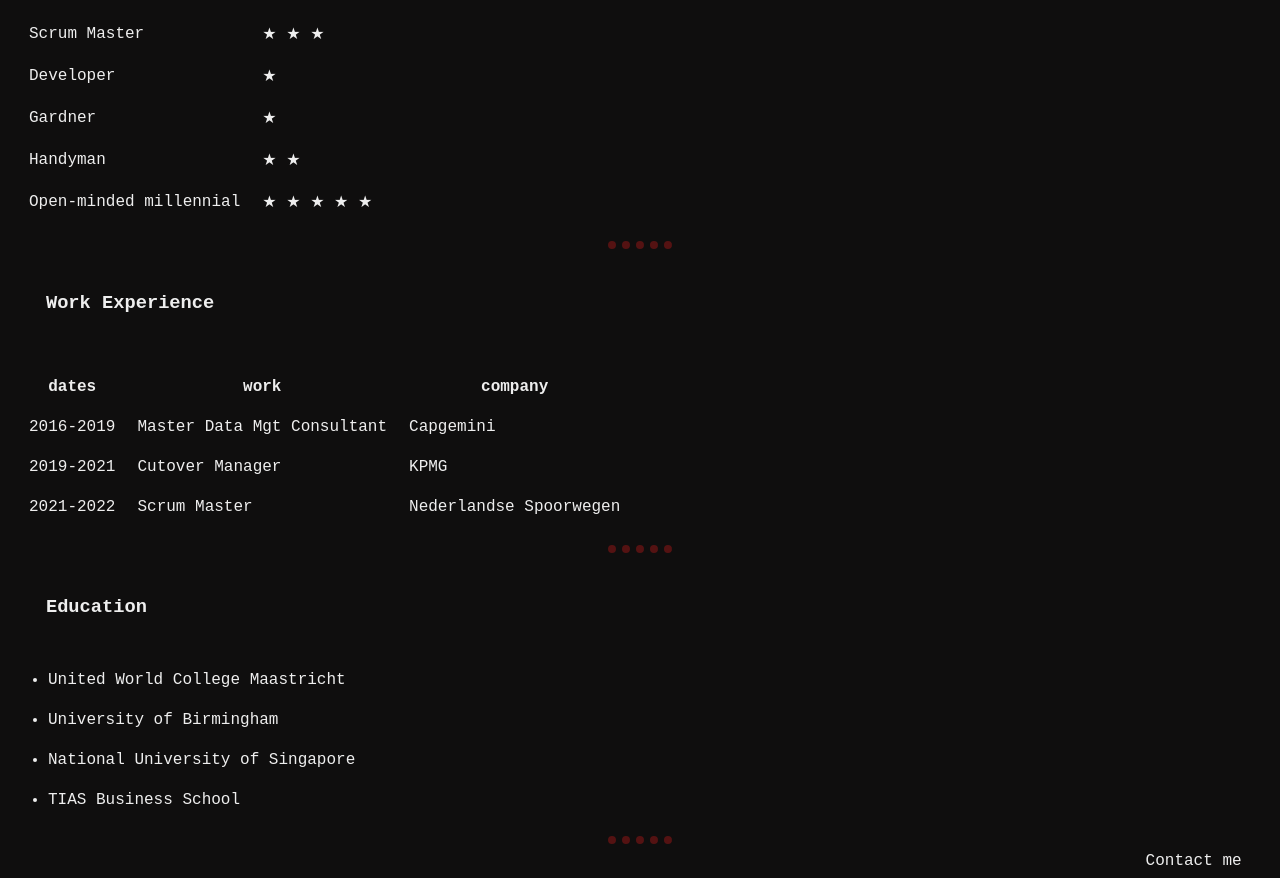
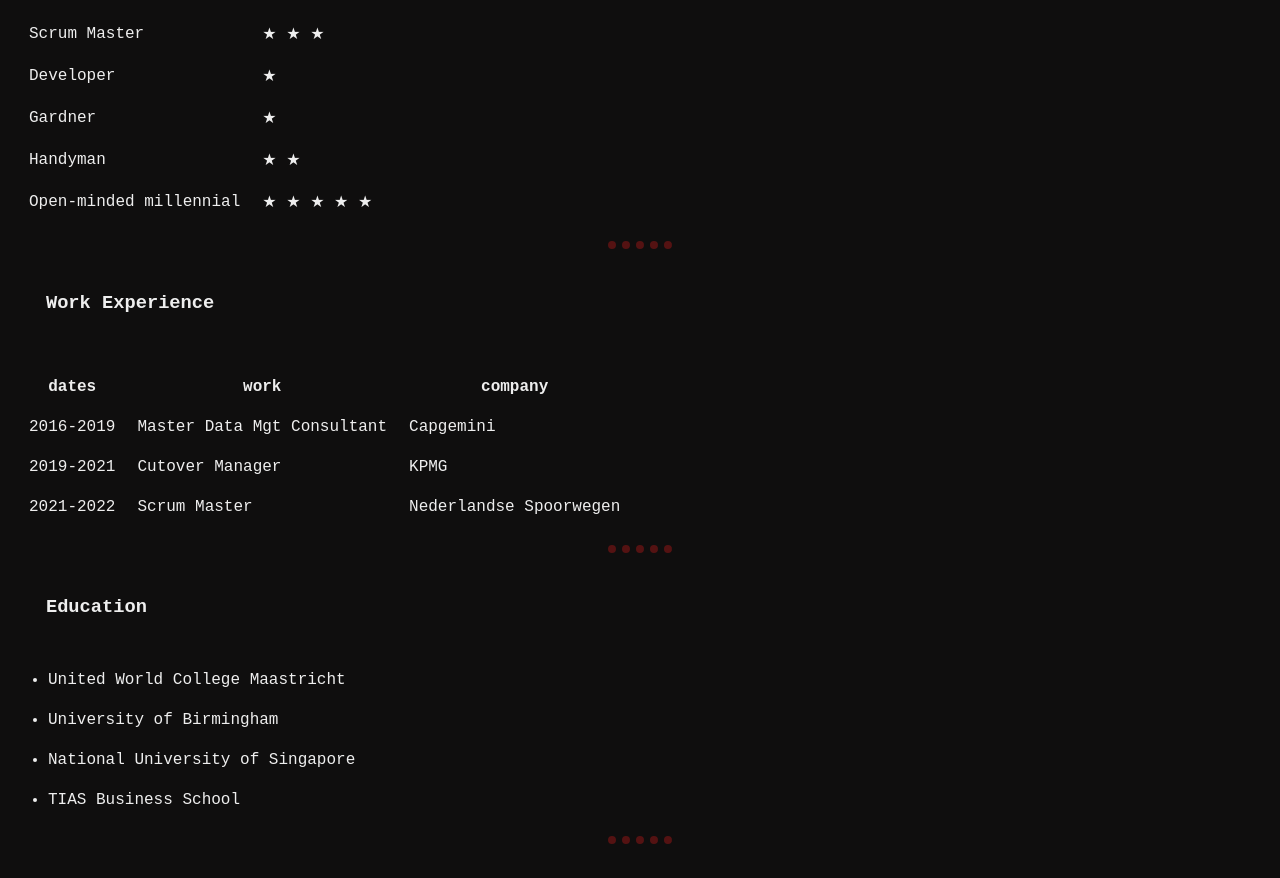
Before and after one commit to Zandag3007/cv, a plain HTML site: page index.html in a window 1280 px wide. Shown: the part 635-1513 px from the top of the page. After the commit the page ends 1487 px from the top, so only its background shows below. Drawn offline with Linux system fonts and the light colour scheme.

Commit message:
removed contact me link - line 98

```diff
--- a/index.html
+++ b/index.html
@@ -95,6 +95,6 @@
     </ul>
     <hr>
     <!--<a class="link" href="Hobbies.html">My hobbies</a>-->
-    <a id="footer" href="Contact_Me/Contact.html">Contact me</a>
+    <!--<a id="footer" href="Contact_Me/Contact.html">Contact me</a>-->
   </body>
 </html>
```
